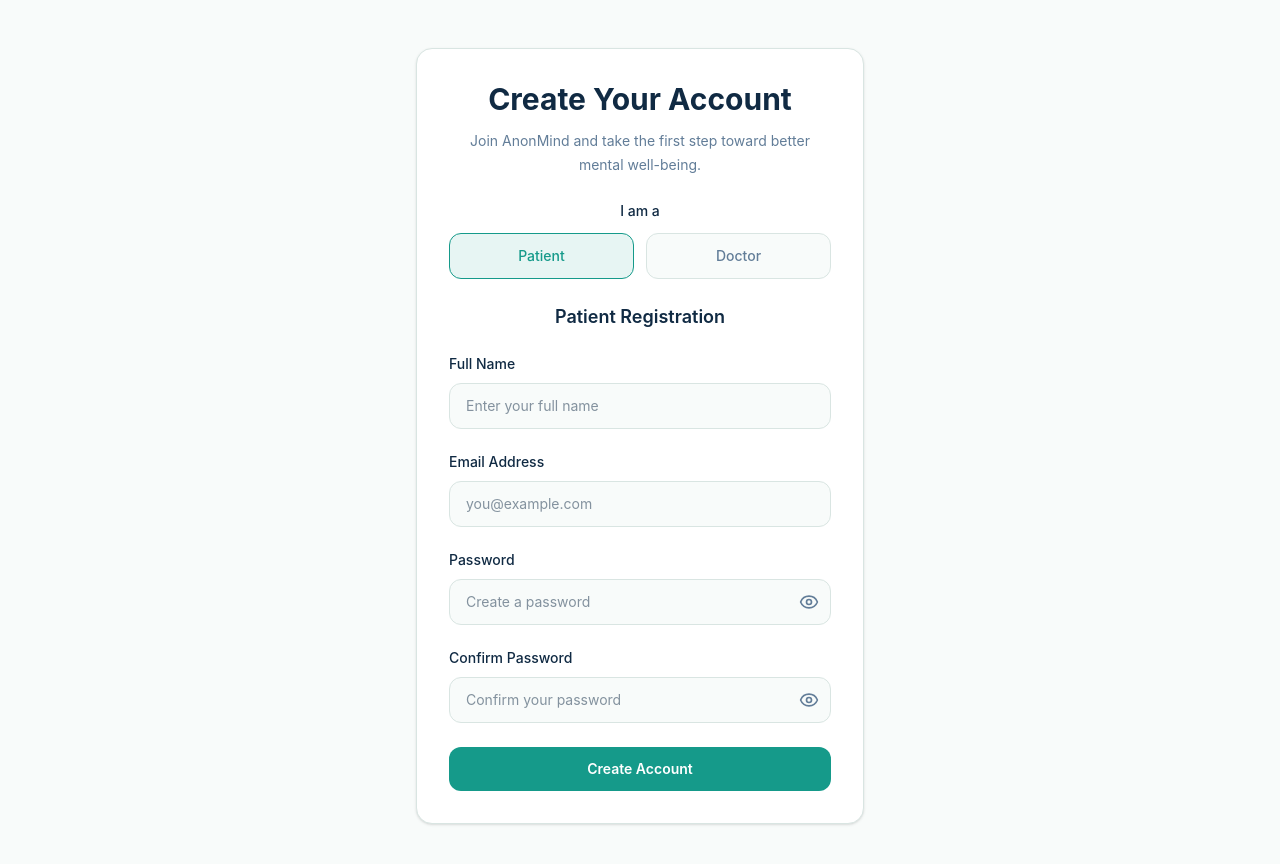
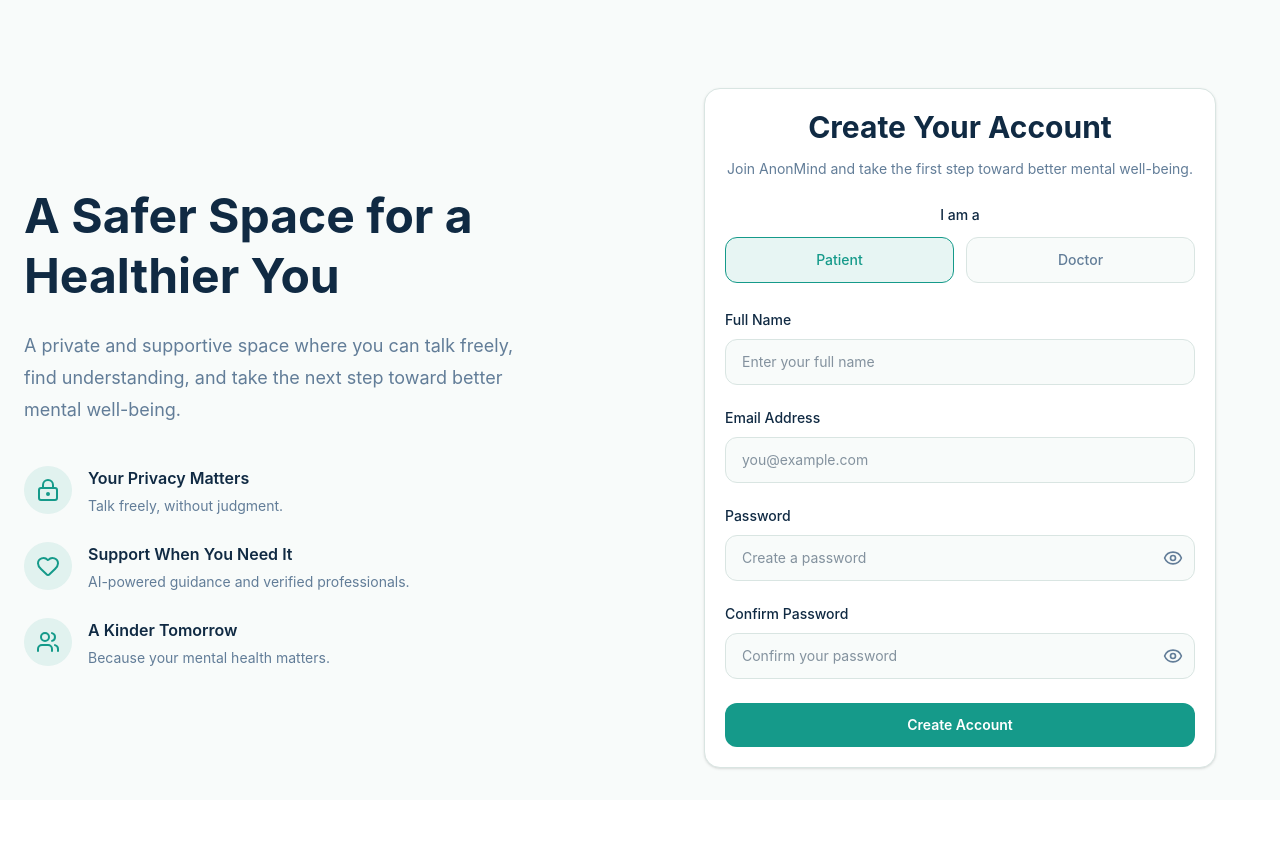
Before and after one commit to n-bisar/AnonMind, a React app in the folder frontend/: page /register in a window 1280 px wide. Shown: the top 864 px of the page. After the commit the page ends 800 px from the top, so only its background shows below. Built offline with nearby package versions, Linux system fonts and the light colour scheme; the HTML template or start-up script is replaced by a standard one.

Commit message:
Day-21:Completed the Patient Registration flow

```diff
--- a/frontend/src/pages/Register.jsx
+++ b/frontend/src/pages/Register.jsx
@@ -1,8 +1,13 @@
 import { useState } from "react";
-import { Eye, EyeOff } from "lucide-react";
+import {
+  Eye,
+  EyeOff,
+  CircleCheck,
+  LockKeyhole,
+  Heart,
+  Users,
+} from "lucide-react";
 import api from "../api/axios";
-
-
 
 function Register() {
   const [role, setRole] = useState("patient");
@@ -12,8 +17,11 @@
   const [email, setEmail] = useState("");
   const [password, setPassword] = useState("");
   const [confirmPassword, setConfirmPassword] = useState("");
+  const [registrationSuccess, setRegistrationSuccess] = useState(false);
+
   const passwordsMatch = password === confirmPassword;
-    const handleSubmit = async(event) => {
+
+  const handleSubmit = async (event) => {
     event.preventDefault();
 
     const data = {
@@ -22,20 +30,113 @@
       password: password,
       confirm_password: confirmPassword,
     };
+
     try {
-  const response = await api.post("/api/patient/register/", data);
+      await api.post("/api/patient/register/", data);
 
-  console.log("Registration response:", response);
+      setRegistrationSuccess(true);
     } catch (error) {
       console.log("Registration error:", error.response?.data);
     }
   };
+
   return (
-    <div className="min-h-screen bg-background px-6 py-12">
-      <div className="mx-auto flex min-h-[80vh] w-full max-w-md items-center justify-center">
-        <div className="w-full rounded-2xl border border-border bg-surface p-8 shadow-sm">
+    <div className="min-h-screen bg-background px-6 py-6 lg:h-screen">
 
+  <div className="mx-auto flex h-12 max-w-7xl items-center justify-end">
+    <div className="flex items-center gap-4">
+    </div>
+  </div>
+
+  <div className="mx-auto mt-4 grid max-w-7xl grid-cols-1 gap-12 lg:grid-cols-2">
+
+        {/* Success Modal */}
+        {registrationSuccess && (
+          <div className="fixed inset-0 z-50 flex items-center justify-center bg-black/40 px-6">
+            <div className="w-full max-w-md rounded-2xl bg-background p-8 text-center shadow-xl animate-in fade-in zoom-in-95">
+              <CircleCheck className="mx-auto mb-4 h-12 w-12 text-primary" />
+
+              <h2 className="text-2xl font-semibold text-primary">
+                Registration Successful
+              </h2>
+
+              <p className="mt-3 text-text-secondary">
+                Please check your email to verify your account before logging in.
+              </p>
+
+              <button
+                type="button"
+                onClick={() => setRegistrationSuccess(false)}
+                className="mt-6 w-full rounded-xl bg-primary px-6 py-3 font-medium text-white transition hover:opacity-90"
+              >
+                Continue
+              </button>
+            </div>
+          </div>
+        )}
+
+        {/* Left Section */}
+        <div className="hidden lg:flex lg:flex-col lg:justify-center">
+          <h1 className="max-w-xl text-5xl font-bold leading-tight text-text">
+  A Safer Space for a Healthier You
+</h1>
+<p className="mt-6 max-w-lg text-lg leading-8 text-text-muted">
+  A private and supportive space where you can talk freely, find
+  understanding, and take the next step toward better mental well-being.
+</p>
+<div className="mt-10 flex items-start gap-4">
+  <div className="flex h-12 w-12 shrink-0 items-center justify-center rounded-full bg-primary/10">
+    <LockKeyhole className="h-6 w-6 text-primary" />
+  </div>
+
+  <div>
+    <h3 className="text-base font-semibold text-text">
+      Your Privacy Matters
+    </h3>
+
+    <p className="mt-1 text-sm leading-6 text-text-muted">
+      Talk freely, without judgment.
+    </p>
+  </div>
+</div>
+<div className="mt-6 flex items-start gap-4">
+  <div className="flex h-12 w-12 shrink-0 items-center justify-center rounded-full bg-primary/10">
+    <Heart className="h-6 w-6 text-primary" />
+  </div>
+
+  <div>
+    <h3 className="text-base font-semibold text-text">
+      Support When You Need It
+    </h3>
+
+    <p className="mt-1 max-w-sm text-sm leading-6 text-text-muted">
+      AI-powered guidance and verified professionals.
+    </p>
+  </div>
+</div>
+<div className="mt-6 flex items-start gap-4">
+  <div className="flex h-12 w-12 shrink-0 items-center justify-center rounded-full bg-primary/10">
+    <Users className="h-6 w-6 text-primary" />
+  </div>
+
+  <div>
+    <h3 className="text-base font-semibold text-text">
+      A Kinder Tomorrow
+    </h3>
+
+    <p className="mt-1 max-w-sm text-sm leading-6 text-text-muted">
+      Because your mental health matters.
+    </p>
+  </div>
+</div>
+        </div>
+
+        {/* Right Section */}
+        <div className="lg:col-start-2">
+         <div className="mx-auto flex w-full max-w-lg items-center justify-center">
+            <div className="w-full max-w-lg rounded-2xl border border-border bg-surface px-5 py-5 shadow-sm">
               <div className="text-center">
+
                 <h1 className="text-3xl font-bold text-text">
                   Create Your Account
                 </h1>
@@ -44,6 +145,7 @@
                   Join AnonMind and take the first step toward better mental
                   well-being.
                 </p>
+
                 <div className="mt-6">
                   <p className="mb-3 text-sm font-medium text-text">
                     I am a
@@ -78,9 +180,7 @@
 
                 {role === "patient" && (
                   <form className="mt-6" onSubmit={handleSubmit}>
-    <h2 className="text-lg font-semibold text-text">
-      Patient Registration
-    </h2>
+
 
                     <label className="mt-5 block text-left">
                       <span className="text-sm font-medium text-text">
@@ -91,10 +191,13 @@
                         type="text"
                         placeholder="Enter your full name"
                         value={fullName}
-  onChange={(event) => setFullName(event.target.value)}
+                        onChange={(event) =>
+                          setFullName(event.target.value)
+                        }
                         className="mt-2 w-full rounded-xl border border-border bg-background px-4 py-3 text-sm text-text outline-none transition focus:border-primary"
                       />
                     </label>
+
                     <label className="mt-5 block text-left">
                       <span className="text-sm font-medium text-text">
                         Email Address
@@ -104,10 +207,13 @@
                         type="email"
                         placeholder="you@example.com"
                         value={email}
-  onChange={(event) => setEmail(event.target.value)}
+                        onChange={(event) =>
+                          setEmail(event.target.value)
+                        }
                         className="mt-2 w-full rounded-xl border border-border bg-background px-4 py-3 text-sm text-text outline-none transition focus:border-primary"
                       />
                     </label>
+
                     <label className="mt-5 block text-left">
                       <span className="text-sm font-medium text-text">
                         Password
@@ -118,15 +224,23 @@
                           type={showPassword ? "text" : "password"}
                           placeholder="Create a password"
                           value={password}
-  onChange={(event) => setPassword(event.target.value)}
+                          onChange={(event) =>
+                            setPassword(event.target.value)
+                          }
                           className="w-full rounded-xl border border-border bg-background px-4 py-3 pr-12 text-sm text-text outline-none transition focus:border-primary"
                         />
 
                         <button
                           type="button"
-      onClick={() => setShowPassword(!showPassword)}
+                          onClick={() =>
+                            setShowPassword(!showPassword)
+                          }
                           className="absolute right-3 top-1/2 -translate-y-1/2 text-text-muted transition hover:text-primary"
-      aria-label={showPassword ? "Hide password" : "Show password"}
+                          aria-label={
+                            showPassword
+                              ? "Hide password"
+                              : "Show password"
+                          }
                         >
                           {showPassword ? (
                             <EyeOff className="h-5 w-5" />
@@ -136,6 +250,7 @@
                         </button>
                       </div>
                     </label>
+
                     <label className="mt-5 block text-left">
                       <span className="text-sm font-medium text-text">
                         Confirm Password
@@ -143,16 +258,26 @@
 
                       <div className="relative mt-2">
                         <input
-  type={showConfirmPassword ? "text" : "password"}
+                          type={
+                            showConfirmPassword
+                              ? "text"
+                              : "password"
+                          }
                           placeholder="Confirm your password"
                           value={confirmPassword}
-  onChange={(event) => setConfirmPassword(event.target.value)}
+                          onChange={(event) =>
+                            setConfirmPassword(event.target.value)
+                          }
                           className="w-full rounded-xl border border-border bg-background px-4 py-3 pr-12 text-sm text-text outline-none transition focus:border-primary"
                         />
 
                         <button
                           type="button"
-      onClick={() => setShowConfirmPassword(!showConfirmPassword)}
+                          onClick={() =>
+                            setShowConfirmPassword(
+                              !showConfirmPassword
+                            )
+                          }
                           className="absolute right-3 top-1/2 -translate-y-1/2 text-text-muted transition hover:text-primary"
                           aria-label={
                             showConfirmPassword
@@ -168,22 +293,28 @@
                         </button>
                       </div>
                     </label>
+
                     {confirmPassword && !passwordsMatch && (
                       <p className="mt-2 text-sm text-red-500">
                         Passwords do not match.
                       </p>
                     )}
+
                     <button
                       type="submit"
                       className="mt-6 w-full rounded-xl bg-primary px-4 py-3 text-sm font-semibold text-white transition hover:opacity-90"
                     >
                       Create Account
                     </button>
+
                   </form>
                 )}
+
+              </div>
+            </div>
+          </div>
         </div>
 
-        </div>
       </div>
     </div>
   );
```
Also changed, not shown: 1 other file (tests, documents, lock files or other folders). Lines whose indentation alone changed are shown as unchanged.
